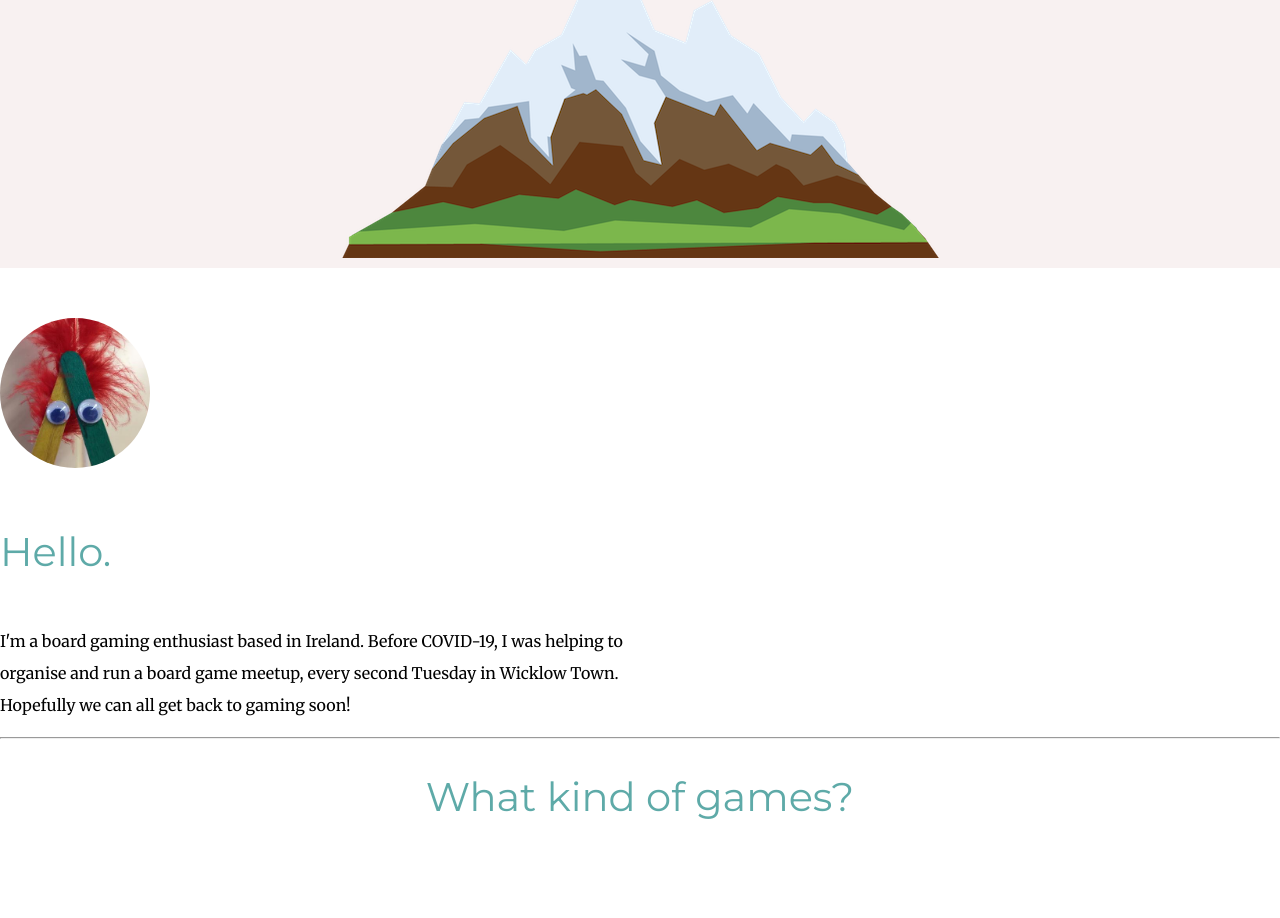
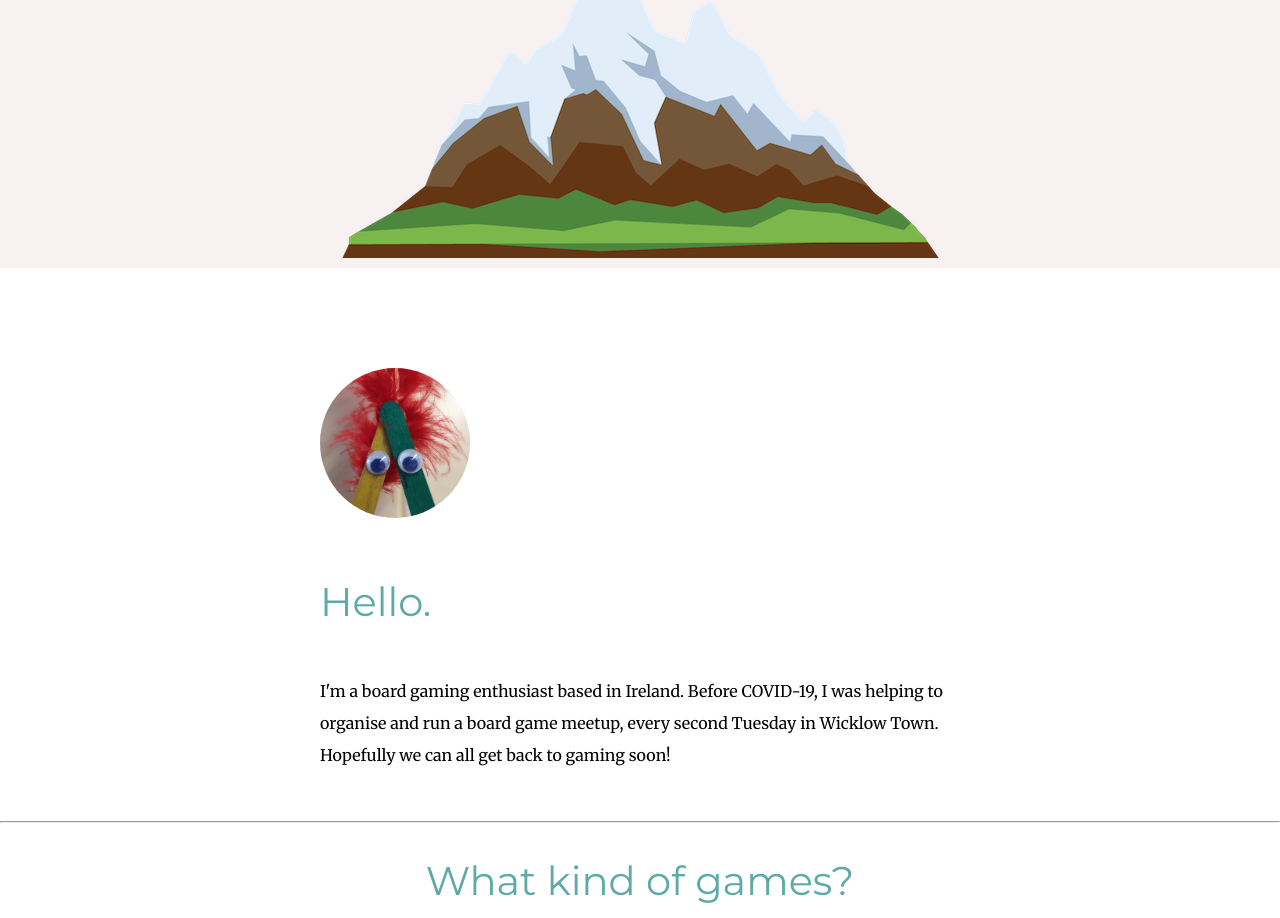
Before and after one commit to totallybanjaxed/totallybanjaxed.github.io, a plain HTML site: page index.html in a window 1280 px wide. Shown: the part 575-1493 px from the top of the page. Drawn offline with Linux system fonts and the light colour scheme.

Commit message:
added margin to profile class

```diff
--- a/css/styles.css
+++ b/css/styles.css
@@ -90,6 +90,7 @@ a {
 }
 
 .profile {
+    margin: 50px auto 50px auto;
     width: 50%;
     text-align: left;
     line-height: 2;
```
